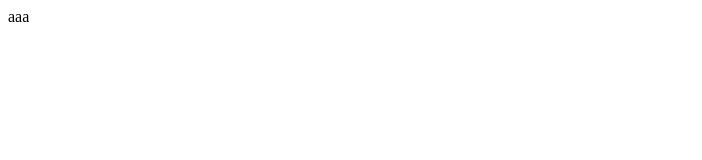
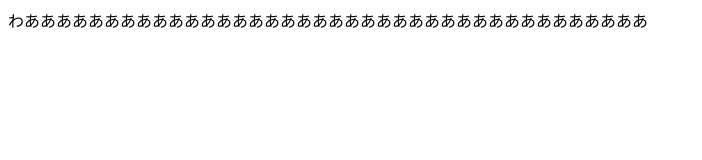
Before and after one commit to syota0508/20230421-test, a plain HTML site: page index.html in a window 1280 px wide. Shown: the whole page, without its empty margins (0-702 px from the left). Drawn offline with Linux system fonts and the light colour scheme.

Commit message:
Update index.html

```diff
--- a/index.html
+++ b/index.html
@@ -5,6 +5,6 @@
     <title>タイトル</title>
     </head>
   <body>
-    aaa
-    </body>
+    わあああああああああああああああああああああああああああああああああああああああ
+  </body>
   </html>
```
